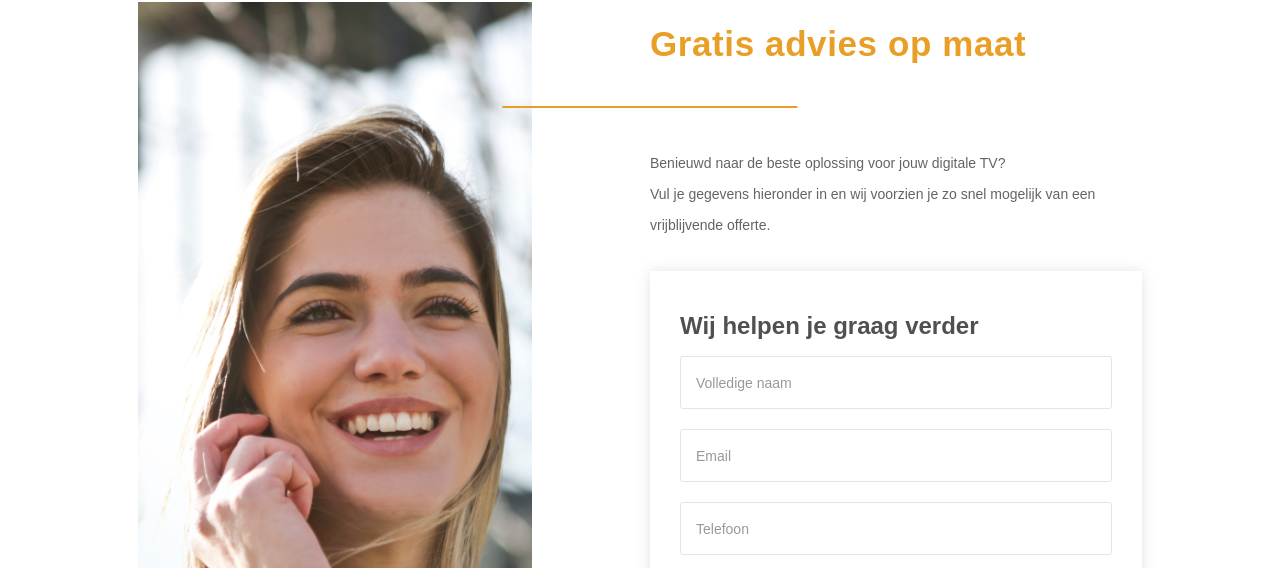
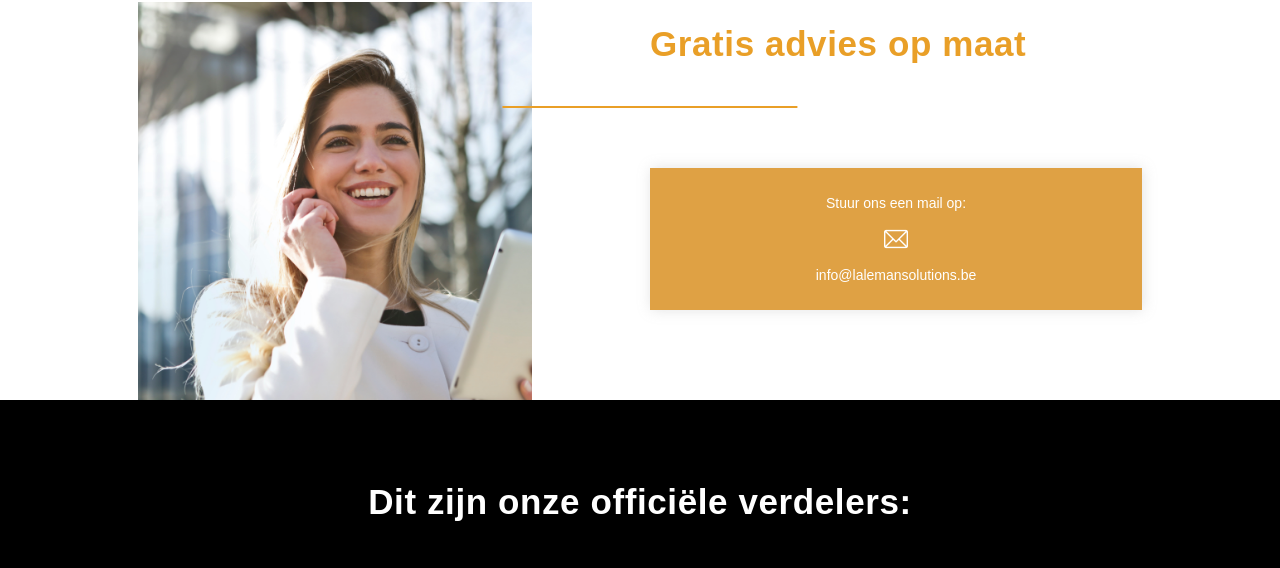
Before and after one commit to Apollo-design/dvt, a plain HTML site: page index.html in a window 1280 px wide. Shown: the part 4062-4630 px from the top of the page. Drawn offline with nearby package versions, Linux system fonts and the light colour scheme; some packages are replaced by stand-ins of ours; a script that the page names is missing.

Commit message:
email form

```diff
--- a/css/dvb-t.webflow.css
+++ b/css/dvb-t.webflow.css
@@ -720,6 +720,7 @@ p {
 }
 
 .sec_15_text_wrap {
+  width: 100%;
   padding-bottom: 90px;
   padding-left: 0px;
 }
@@ -1463,6 +1464,50 @@ p {
   font-weight: 500;
 }
 
+.email-link {
+  display: -webkit-box;
+  display: -webkit-flex;
+  display: -ms-flexbox;
+  display: flex;
+  width: 100%;
+  margin-top: 30px;
+  padding: 25px 30px;
+  -webkit-box-orient: vertical;
+  -webkit-box-direction: normal;
+  -webkit-flex-direction: column;
+  -ms-flex-direction: column;
+  flex-direction: column;
+  -webkit-box-pack: center;
+  -webkit-justify-content: center;
+  -ms-flex-pack: center;
+  justify-content: center;
+  -webkit-box-align: center;
+  -webkit-align-items: center;
+  -ms-flex-align: center;
+  align-items: center;
+  background-color: #dfa144;
+  box-shadow: 1px 0 13px 0 hsla(0, 0%, 59.2%, 0.27);
+}
+
+.text-block-5 {
+  color: #fff;
+  text-align: center;
+  text-decoration: none;
+}
+
+.image-8 {
+  margin-top: 14px;
+}
+
+.link-block-3 {
+  text-decoration: none;
+}
+
+.text-block-6 {
+  margin-top: 14px;
+  color: #fff;
+}
+
 @media screen and (max-width: 991px) {
   .section.map {
     padding-bottom: 0px;
--- a/index.html
+++ b/index.html
@@ -1,5 +1,5 @@
 <!DOCTYPE html><!--  This site was created in Webflow. http://www.webflow.com  -->
-<!--  Last Published: Mon Jan 25 2021 12:00:34 GMT+0000 (Coordinated Universal Time)  -->
+<!--  Last Published: Tue Feb 02 2021 10:24:23 GMT+0000 (Coordinated Universal Time)  -->
 <html data-wf-page="5ca31360755353f373f56638" data-wf-site="5ca313607553531b04f56636">
 <head>
   <meta charset="utf-8">
@@ -350,17 +350,11 @@
           <h1 data-w-id="c9ab7c40-d5c8-94cb-8aa8-793ced95b327" style="opacity:0" class="blue-heading">Gratis advies op maat</h1>
           <div data-w-id="c9ab7c40-d5c8-94cb-8aa8-793ced95b329" style="width:0%" class="sec_15_divider"></div>
           <div data-w-id="c9ab7c40-d5c8-94cb-8aa8-793ced95b32a" style="opacity:0" class="sec_15_text_wrap">
-            <p class="sec_15_paragraph">Benieuwd naar de beste oplossing voor jouw digitale TV? <br>Vul je gegevens hieronder in en wij voorzien je zo snel mogelijk van een vrijblijvende offerte.</p>
-            <div wp="general" el="form" class="con_7_form_block w-form">
-              <form id="email-form-3" name="email-form-3" data-name="Email Form 3" method="post" action="https://formspree.io/f/xeqpnpqy" class="form">
-                <h3 class="heading-form">Wij helpen je graag verder</h3><input type="text" class="con_7_input w-input" maxlength="256" name="name" data-name="Name" placeholder="Volledige naam" id="name" required=""><input type="email" class="con_7_input w-input" maxlength="256" name="replyto" data-name="_replyto" placeholder="Email" id="replyto" required=""><input type="tel" class="con_7_input w-input" maxlength="256" name="phone" data-name="phone" placeholder="Telefoon" id="phone" required=""><textarea id="message" name="message" placeholder="Heb je alvast vragen?" maxlength="5000" data-name="message" class="con_7_text_area w-input"></textarea><input type="submit" value="Verstuur bericht" data-wait="Even geduld.." class="button-form w-button">
-              </form>
-              <div class="w-form-done">
-                <div>Thank you! Your submission has been received!</div>
-              </div>
-              <div class="w-form-fail">
-                <div>Oops! Something went wrong while submitting the form.</div>
-              </div>
+            <div class="email-link">
+              <div class="text-block-5">Stuur ons een mail op:</div><img src="images/email_1email.png" loading="lazy" alt="" class="image-8">
+              <a href="mailto:info@lalemansolutions.be" class="link-block-3 w-inline-block">
+                <div class="text-block-6">info@lalemansolutions.be</div>
+              </a>
             </div>
           </div>
         </div>
```
Also changed, not shown: detail_author.html (+1 -1 lines), detail_category.html (+1 -1 lines), detail_post.html (+1 -1 lines), detail_tag.html (+1 -1 lines), do-not-convert.html (+1 -1 lines), images/email_1email.png (added).
